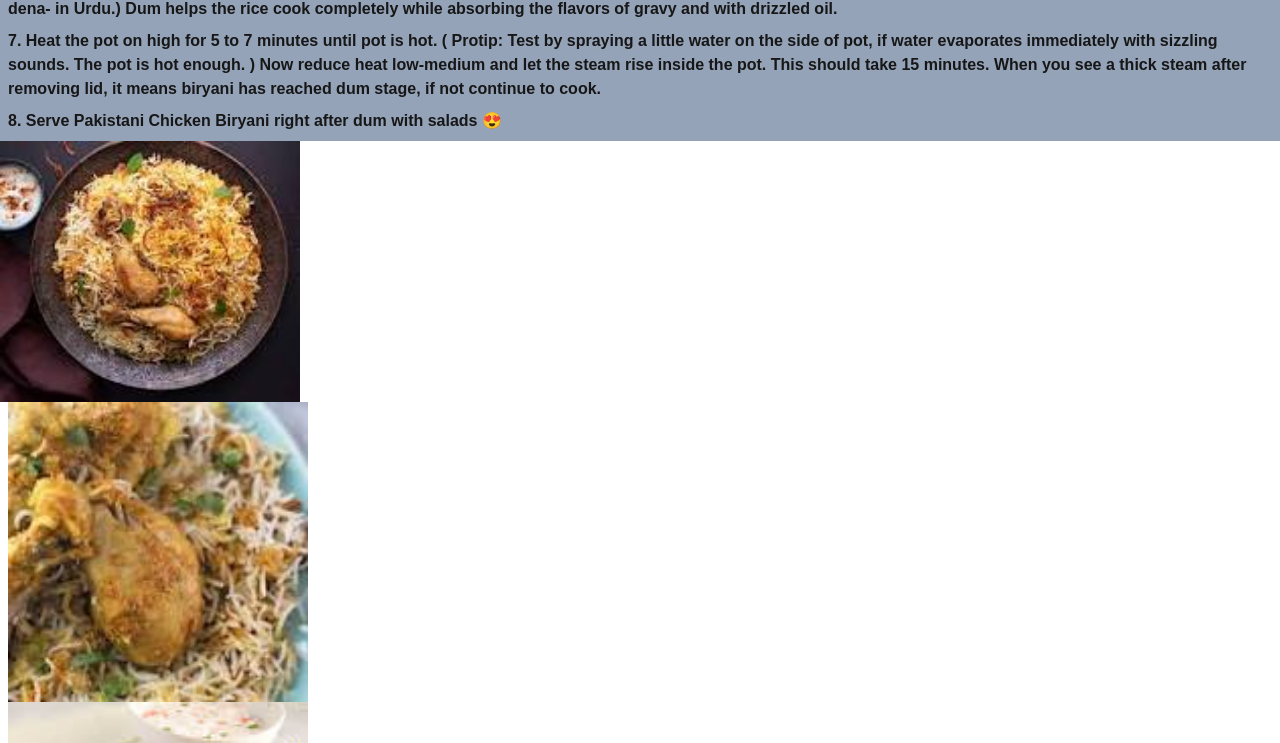
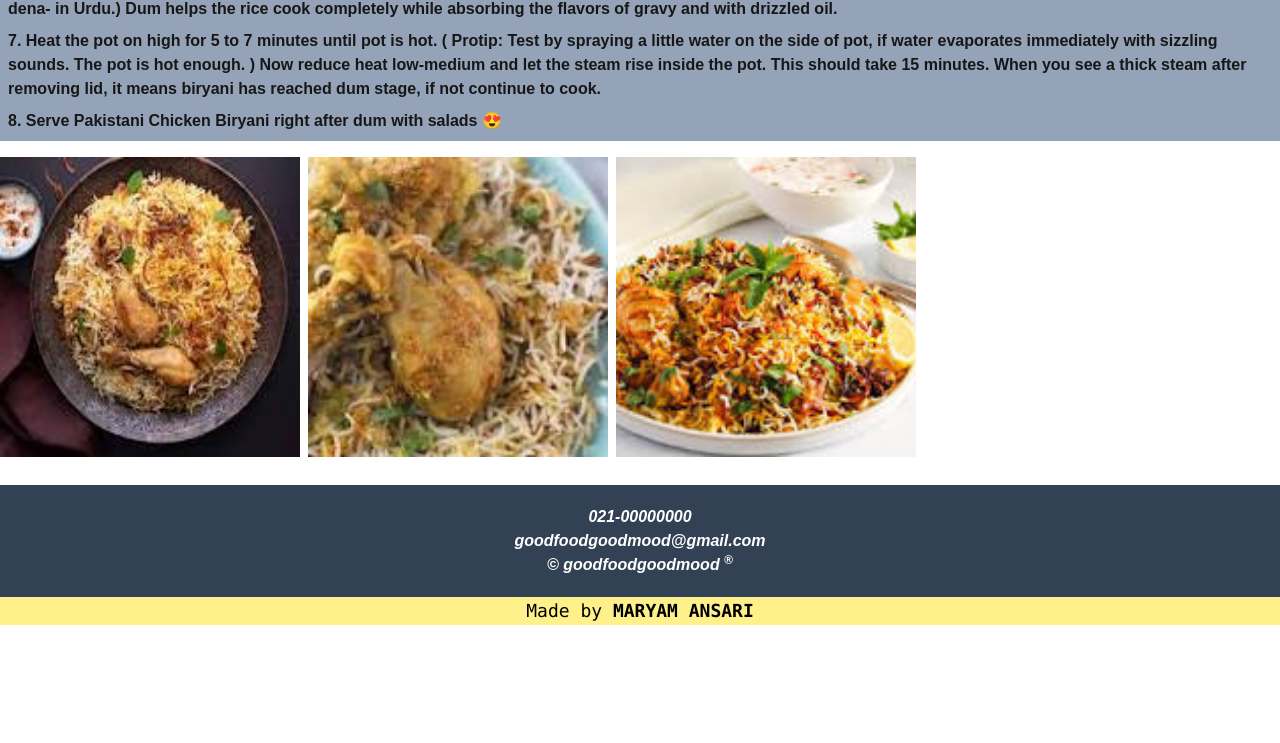
Before and after one commit to MaryamAnsari123/class3-hw, a Next.js app: page /recipes/biryani in a window 1280 px wide. Shown: the part 1731-2474 px from the top of the page. After the commit the page ends 2356 px from the top, so only its background shows below. Built offline with nearby package versions, Linux system fonts and the light colour scheme.

Commit message:
Update page.tsx

```diff
--- a/app/recipes/biryani/page.tsx
+++ b/app/recipes/biryani/page.tsx
@@ -96,7 +96,7 @@ export default function biryani(){
                             after removing lid, it means biryani has reached dum stage, if not continue to cook.</li>
                             <li>Serve Pakistani Chicken Biryani right after dum with salads &#128525;</li>
                     </ol>
-                    <div className="space-x-2">
+                    <div className="space-x-2 flex mt-4">
                     <Image
 
                     src="/img/b1.jpeg" // Path to your logo in the public folder
```
